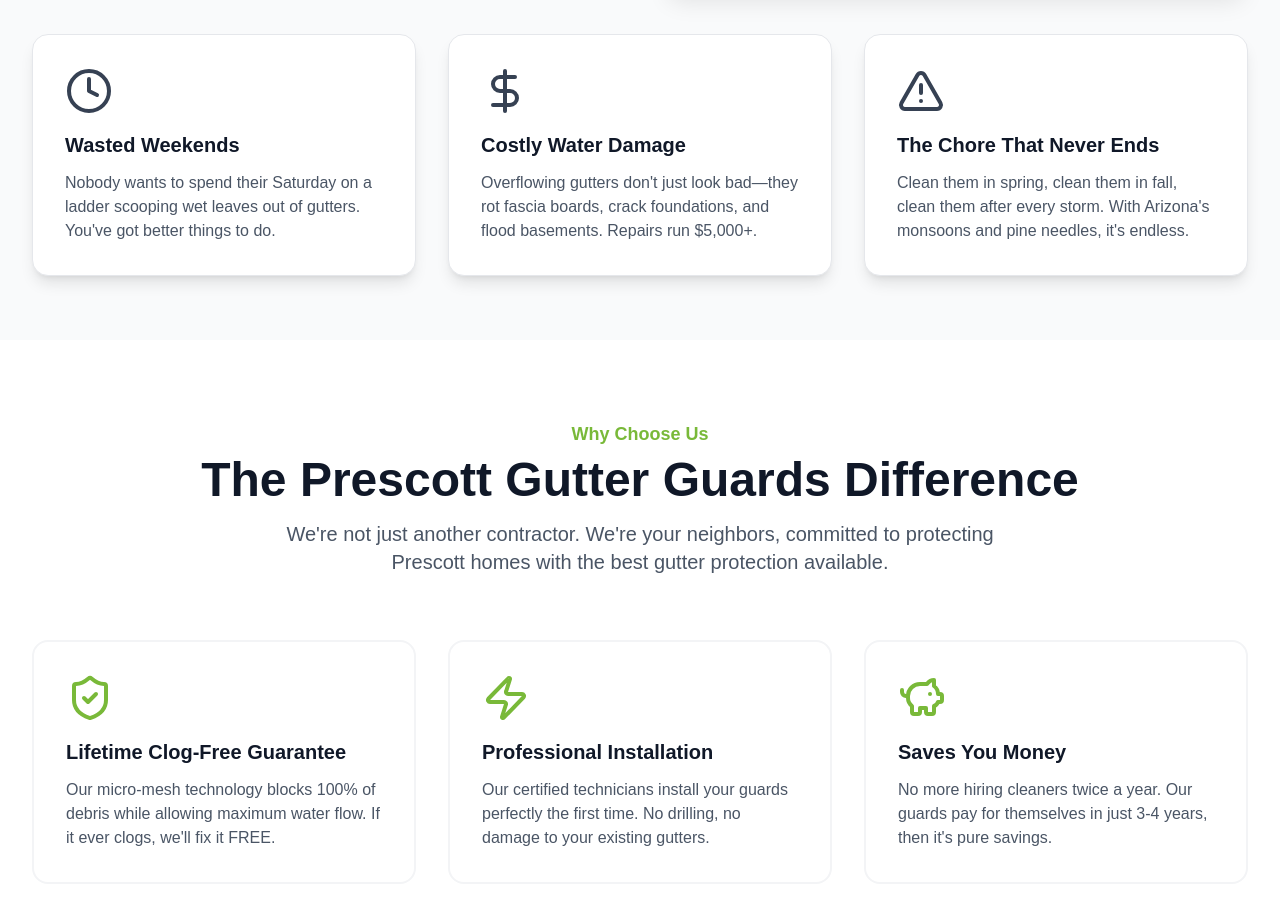
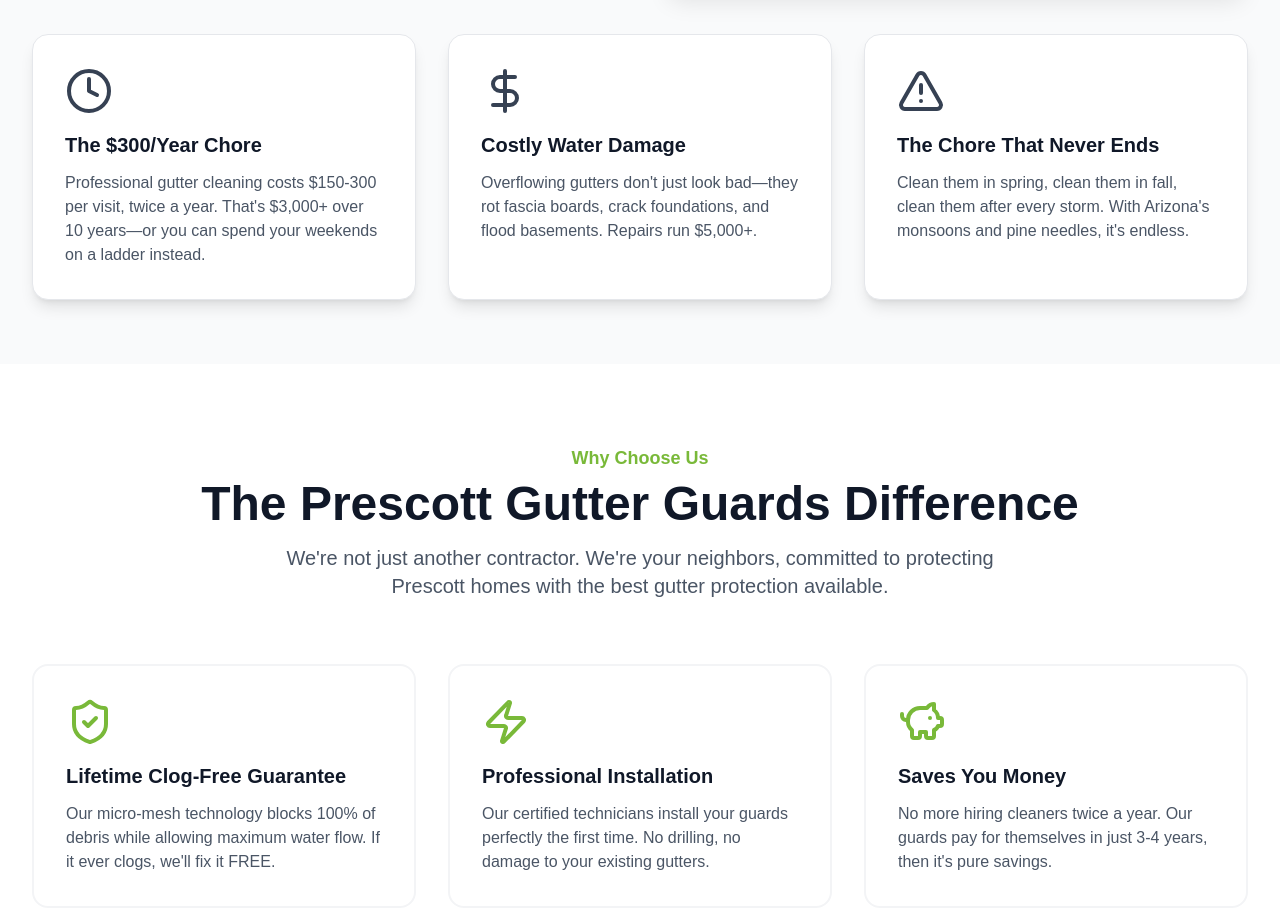
Before and after one commit to jj12343214324/prescottgutterguards, a Next.js app: page / in a window 1280 px wide. Shown: the part 1380-2289 px from the top of the page. Built offline with nearby package versions, Linux system fonts and the light colour scheme.

Commit message:
Update problem section to emphasize cost of cleaning

```diff
--- a/src/app/page.tsx
+++ b/src/app/page.tsx
@@ -157,8 +157,8 @@ function ProblemSection() {
   const problems = [
     {
       icon: <Clock className="w-12 h-12" />,
-      title: "Wasted Weekends",
-      description: "Nobody wants to spend their Saturday on a ladder scooping wet leaves out of gutters. You've got better things to do.",
+      title: "The $300/Year Chore",
+      description: "Professional gutter cleaning costs $150-300 per visit, twice a year. That's $3,000+ over 10 years—or you can spend your weekends on a ladder instead.",
     },
     {
       icon: <DollarSign className="w-12 h-12" />,
```
